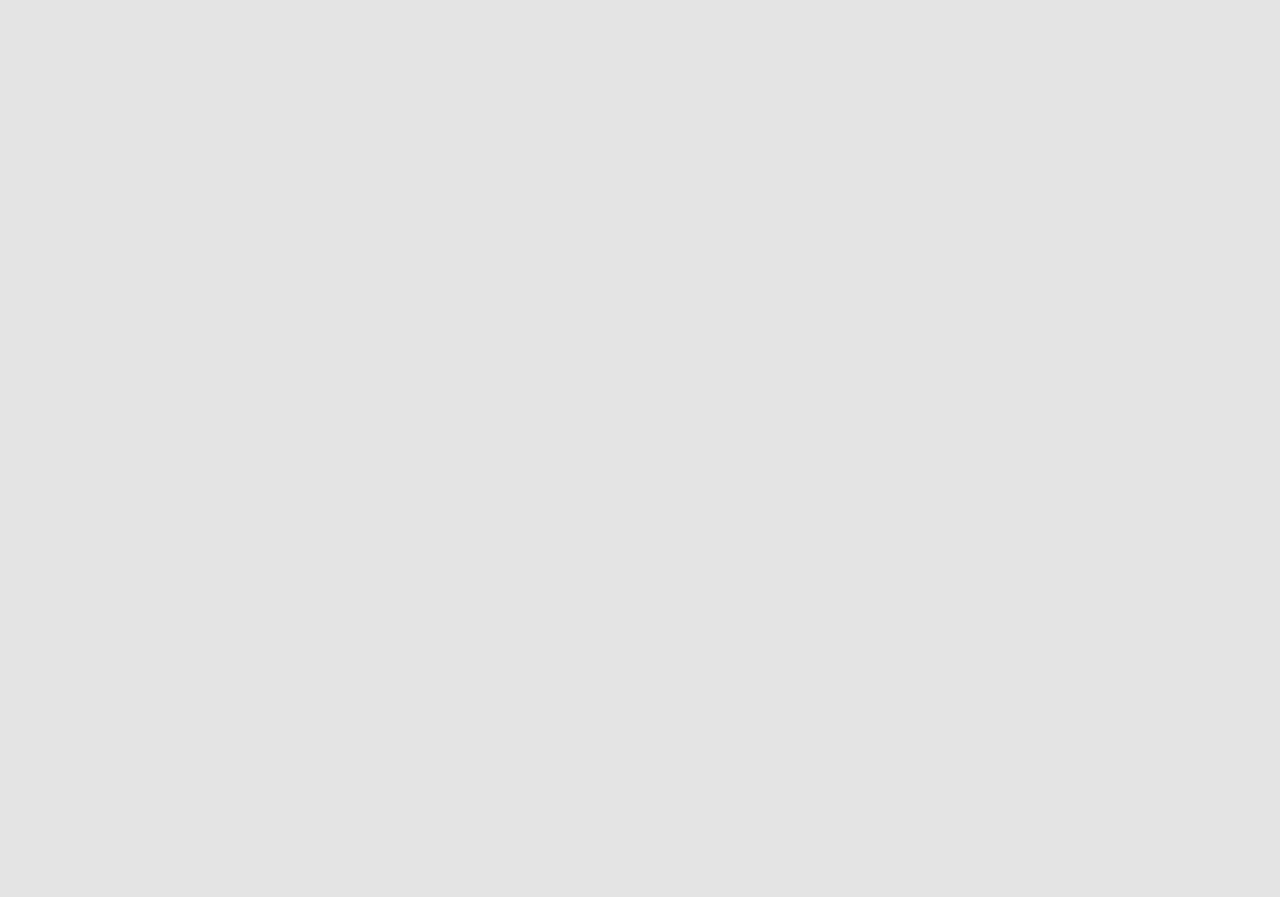
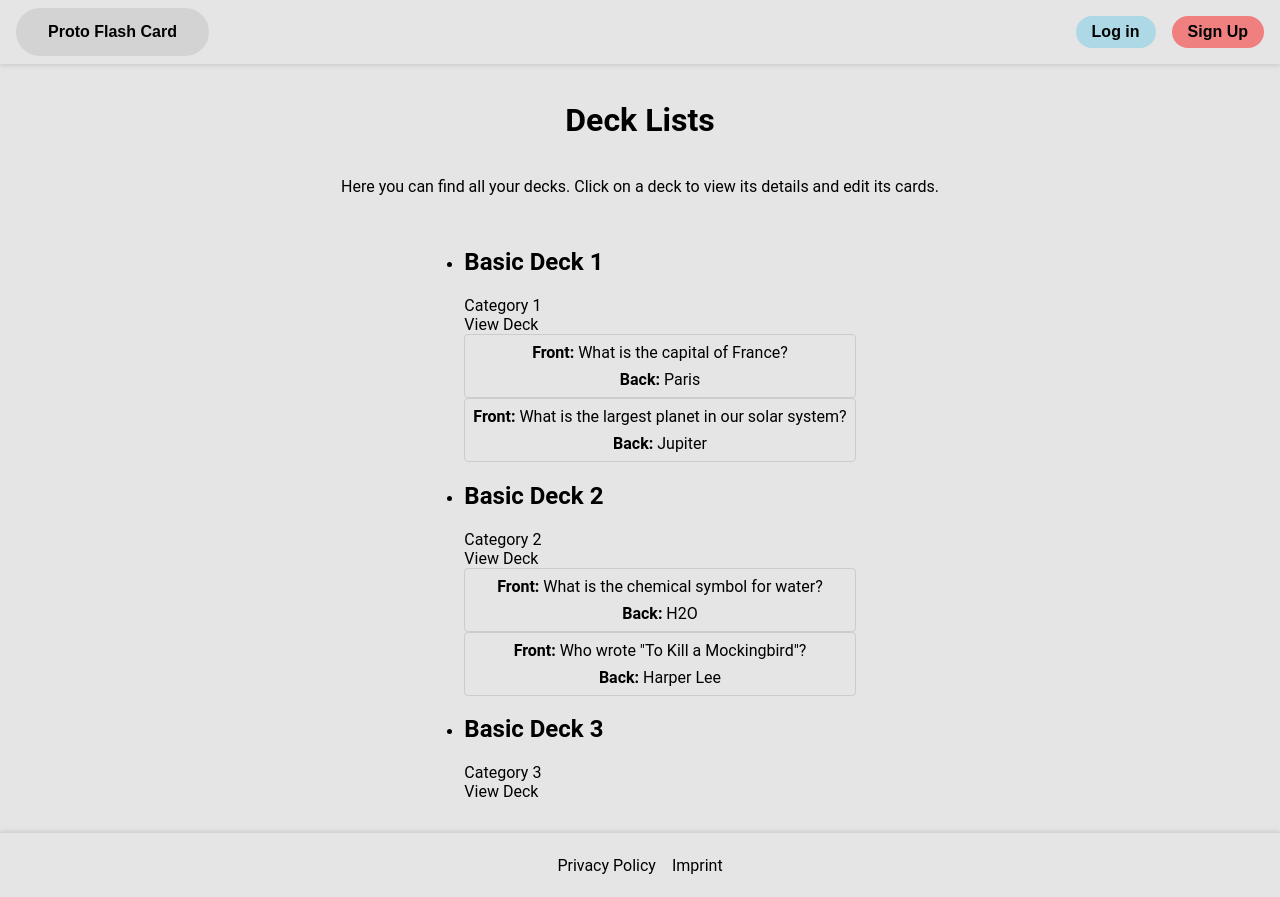
Before and after one commit to ProRuan/proto-flash-card, an Angular app: page /deck-lists in a window 1280 px wide. Before the commit this address led to /. Before the commit the page ends 800 px from the top, so only its background shows below. Built offline with nearby package versions, Linux system fonts and the light colour scheme.

Commit message:
added deck-lists

```diff
--- a/src/app/app.routes.ts
+++ b/src/app/app.routes.ts
@@ -10,6 +10,10 @@ export const routes: Routes = [
   { path: 'forgot-password', component: ForgotPassword },
   { path: 'reset-password', component: ResetPassword },
   { path: 'create-deck', component: CreateDeck },
+  {
+    path: 'deck-lists',
+    loadComponent: () => import('@modules/decks/pages').then((m) => m.DeckLists),
+  },
   { path: 'create-card', component: CreateCard },
   {
     path: 'card-viewer/:cardId',
--- a/src/app/data/basic-deck-data.ts
+++ b/src/app/data/basic-deck-data.ts
@@ -1,32 +1,60 @@
 import { Injectable } from '@angular/core';
+
+import { BasicDeck } from '@modules/decks/interfaces';
 
 @Injectable({
   providedIn: 'root',
 })
 export class BasicDeckData {
-  // basicDeck: BasicCard[] = [{
-  //   id: 'deck1',
-  //   name: 'Sample Deck',
-  //   description: 'A sample deck for testing purposes.',
-  //   topic: 'General Knowledge',
-  //   tags: ['sample', 'test', 'general'],
-  //   cards: [
-  //     {
-  //       front: 'What is the capital of France?',
-  //       back: 'Paris',
-  //       topic: 'Geography',
-  //       tags: ['capital', 'country', 'Europe'],
-  //       relationType: 'none',
-  //       relatedCardIDs: [],
-  //     },
-  //     {
-  //       front: 'What is the largest planet in our solar system?',
-  //       back: 'Jupiter',
-  //       topic: 'Astronomy',
-  //       tags: ['planet', 'solar system', 'largest'],
-  //       relationType: 'none',
-  //       relatedCardIDs: [],
-  //     },
-  //   ],
-  // };
+  basicDecks: BasicDeck[] = [];
+
+  constructor() {
+    this.basicDecks = [
+      {
+        name: 'Basic Deck 1',
+        category: 'Category 1',
+        cards: [
+          {
+            front: 'What is the capital of France?',
+            back: 'Paris',
+            topic: 'Geography',
+            tags: ['capital', 'country'],
+            relationType: 'none',
+            relatedCardIDs: [],
+          },
+          {
+            front: 'What is the largest planet in our solar system?',
+            back: 'Jupiter',
+            topic: 'Astronomy',
+            tags: ['planet', 'solar system'],
+            relationType: 'none',
+            relatedCardIDs: [],
+          },
+        ],
+      },
+      {
+        name: 'Basic Deck 2',
+        category: 'Category 2',
+        cards: [
+          {
+            front: 'What is the chemical symbol for water?',
+            back: 'H2O',
+            topic: 'Chemistry',
+            tags: ['chemical symbol', 'compound'],
+            relationType: 'none',
+            relatedCardIDs: [],
+          },
+          {
+            front: 'Who wrote "To Kill a Mockingbird"?',
+            back: 'Harper Lee',
+            topic: 'Literature',
+            tags: ['author', 'novel'],
+            relationType: 'none',
+            relatedCardIDs: [],
+          },
+        ],
+      },
+      { name: 'Basic Deck 3', category: 'Category 3', cards: [] },
+    ];
+  }
 }
--- a/src/app/modules/decks/interfaces/index.ts
+++ b/src/app/modules/decks/interfaces/index.ts
@@ -1 +1,2 @@
+export * from './basic-deck';
 export * from './sample-deck';
--- /dev/null
+++ b/src/app/modules/decks/pages/deck-lists/deck-lists.html
@@ -0,0 +1,23 @@
+<app-core-header></app-core-header>
+
+<main class="deck-lists">
+    <h1>Deck Lists</h1>
+    <p>Here you can find all your decks. Click on a deck to view its details and edit its cards.</p>
+    <ul>
+        @for(deck of decks; track deck.name) {
+        <li>
+            <h2>{{ deck.name }}</h2>
+            <p>{{ deck.category }}</p>
+            <a>View Deck</a>
+            @for(card of deck.cards; track card.front) {
+            <div class="card-preview">
+                <p><strong>Front:</strong> {{ card.front }}</p>
+                <p><strong>Back:</strong> {{ card.back }}</p>
+            </div>
+            }
+        </li>
+        }
+    </ul>
+</main>
+
+<app-core-footer></app-core-footer>
--- /dev/null
+++ b/src/app/modules/decks/pages/deck-lists/deck-lists.scss
@@ -0,0 +1,17 @@
+@use './mixins';
+
+.deck-lists {
+  @include mixins.display();
+  flex-direction: column;
+  gap: 1rem;
+  padding: 1rem;
+}
+
+.card-preview {
+  @include mixins.display();
+  flex-direction: column;
+  gap: 0.5rem;
+  padding: 0.5rem;
+  border: 1px solid #ccc;
+  border-radius: 4px;
+}
--- /dev/null
+++ b/src/app/modules/decks/pages/deck-lists/deck-lists.ts
@@ -0,0 +1,20 @@
+import { Component, inject } from '@angular/core';
+
+import { CoreFooter, CoreHeader } from '@core/components';
+import { BasicDeckData } from '@data/basic-deck-data';
+
+@Component({
+  selector: 'app-deck-lists',
+  imports: [CoreHeader, CoreFooter],
+  templateUrl: './deck-lists.html',
+  styleUrl: './deck-lists.scss',
+})
+export class DeckLists {
+  private sampleData = inject(BasicDeckData);
+
+  decks = this.sampleData.basicDecks;
+
+  ngOnInit() {
+    console.log('DeckLists initialized with decks:', this.decks);
+  }
+}
--- a/src/app/modules/decks/pages/index.ts
+++ b/src/app/modules/decks/pages/index.ts
@@ -1,3 +1,4 @@
 export * from './create-deck/create-deck';
 export * from './deck-creator/deck-creator';
+export * from './deck-lists/deck-lists';
 export * from './deck-viewer/deck-viewer';
```
Also changed, not shown: src/app/modules/decks/interfaces/basic-deck.ts (added, +7 -0 lines), 1 other file (tests, documents, lock files or other folders).
